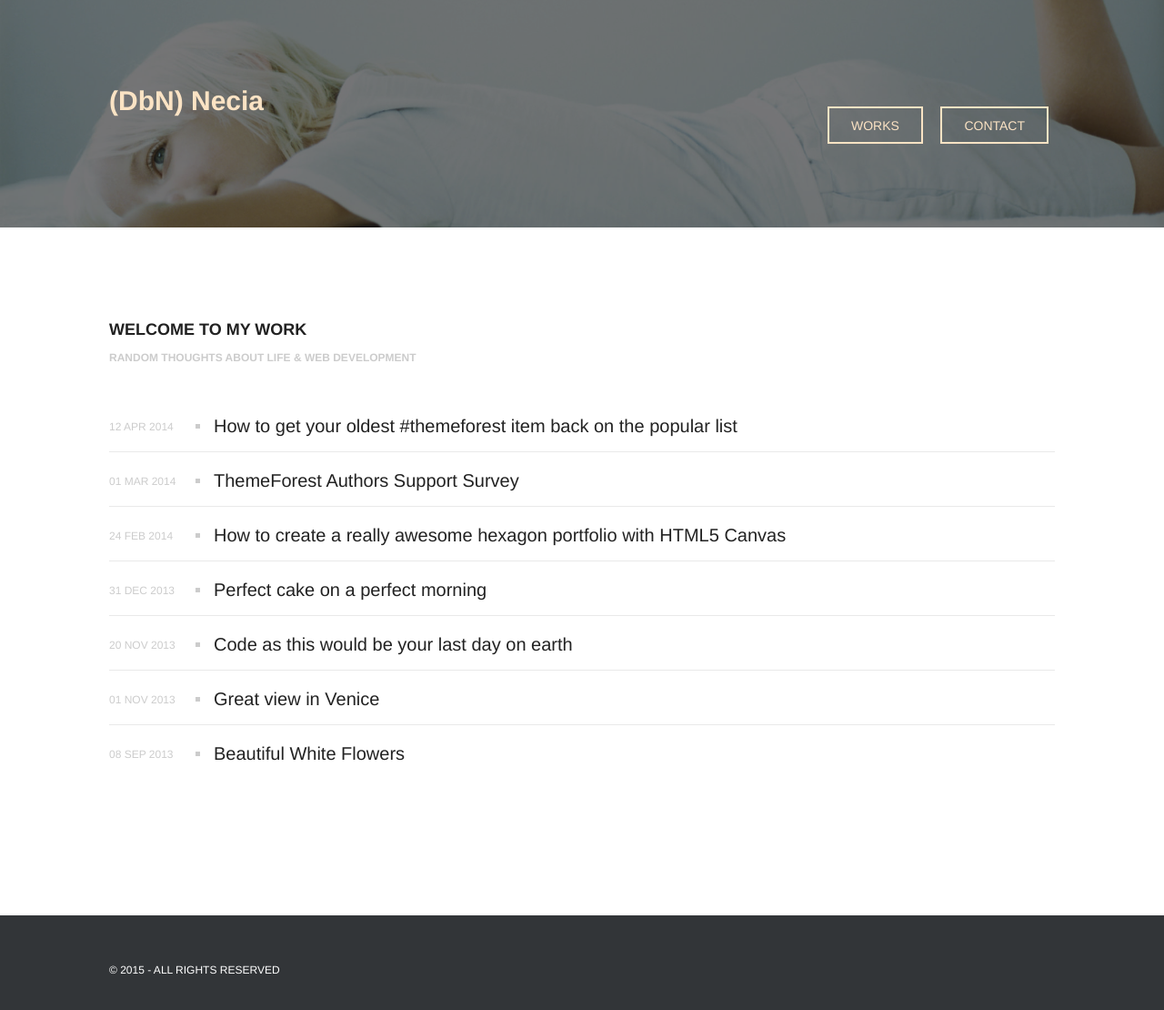
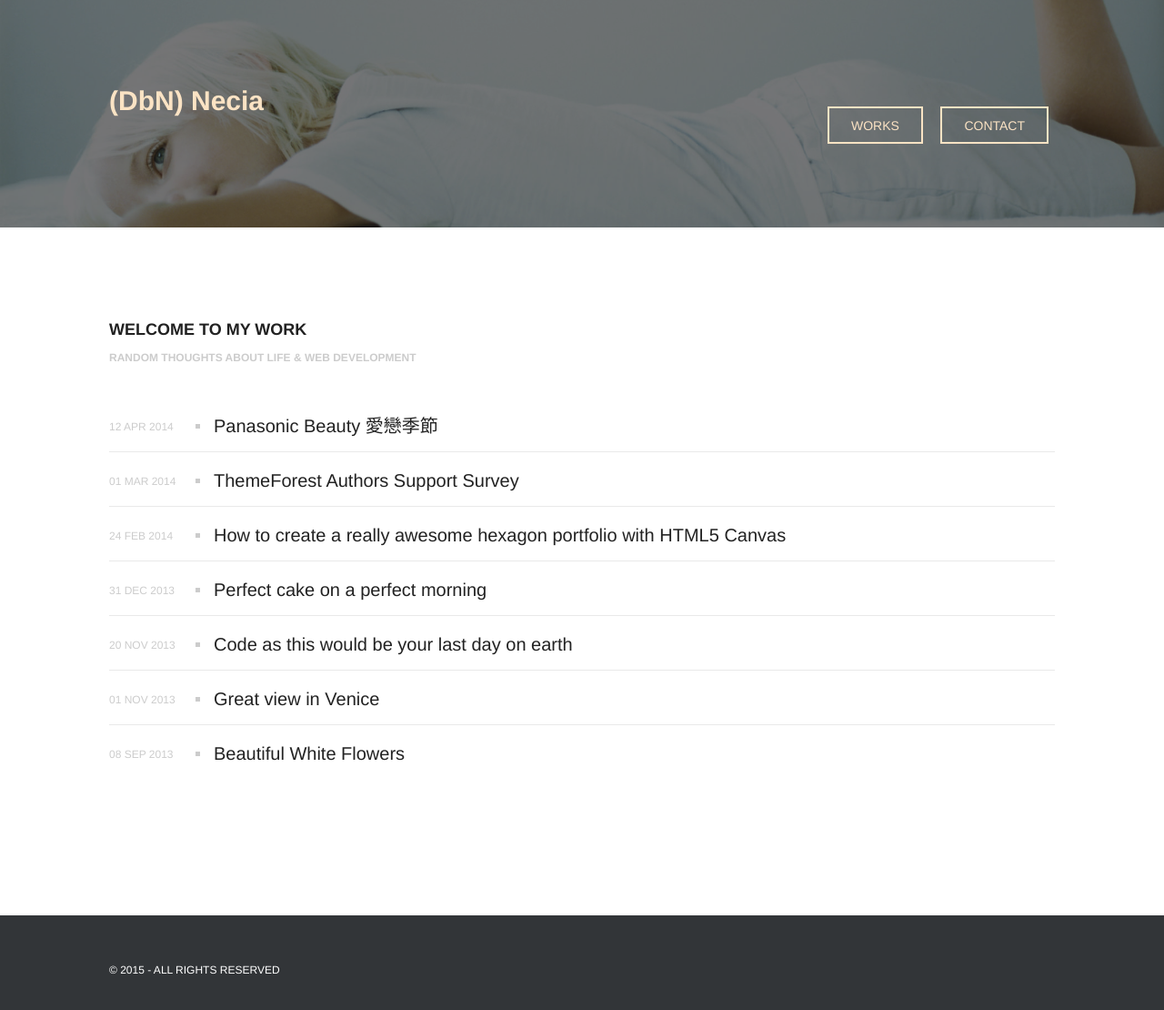
Before and after one commit to Necia/necia.github.io, a Jekyll site: the page built from blog/index.html, in a window 1280 px wide. Shown: the top 1110 px of the page at 91% size. Built offline with Jekyll 4.4.1, drawn with Linux system fonts in a browser that asks for light colours; some web fonts are replaced.

Commit message:
Panasonic Beauty 愛戀季節

```diff
--- a/_posts/2014-04-12-themeforest-marketing.markdown
+++ b/_posts/2014-04-12-themeforest-marketing.markdown
@@ -1,16 +1,14 @@
 ---
 layout: post
-title: How to get your oldest &#35;themeforest item back on the popular list
+title: Panasonic Beauty 愛戀季節
 tags:
 - marketing
-- themeforest
+- Panasonic Beauty 愛戀季節
 ---
 
-One morning, when Gregor Samsa woke from troubled dreams, he found himself transformed in his bed into a horrible vermin. He lay on his armour-like back, and if he lifted his head a little he could see his brown belly, slightly domed and divided by arches into stiff sections. The bedding was hardly able to cover it and seemed ready to slide off any moment. His many legs, pitifully thin compared with the size of the rest of him, waved about helplessly as he looked.
-
 <figure>
-	<img src="http://demo.krownthemes.com/jackman/img/blog_1.jpg" alt="Empty pockets">
-	<figcaption>What's in my pockets</figcaption>
+	<img src="../img/w1.png" alt="Panasonic Beauty 愛戀季節">
+	<figcaption>Panasonic Beauty 愛戀季節</figcaption>
 </figure>
 
 One morning, when Gregor Samsa woke from troubled dreams, he found himself transformed in his bed into a horrible vermin. He lay on his armour-like back, and if he lifted his head a little he could see his brown belly, slightly domed and divided by arches into stiff sections. The bedding was hardly able to cover it and seemed ready to slide off any moment. His many legs, pitifully thin compared with the size of the rest of him, waved about helplessly as he looked.
```
Also changed, not shown: 1 other file.
